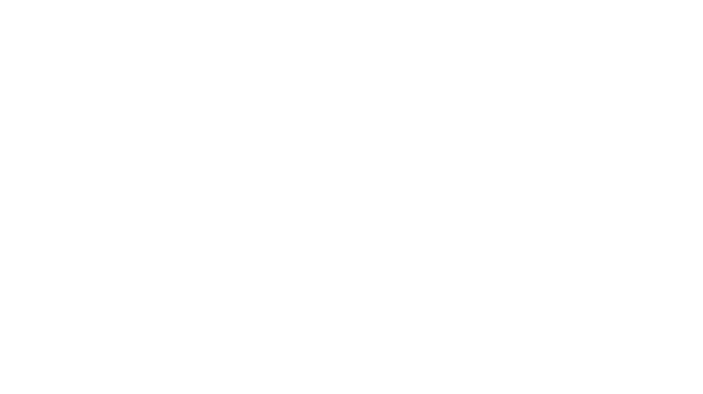
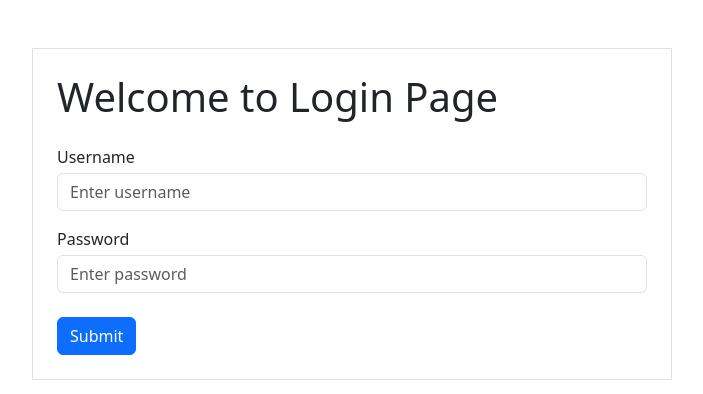
Before and after one commit to Bliggyy/netzwelt-test, a React (Vite) app: page /account/login in a window 1280 px wide. Shown: the top 394 px of the page, without its empty margins (288-991 px from the left). Built offline with nearby package versions, Linux system fonts and the light colour scheme.

Commit message:
added basic login functionality and user state
added the forms and functions needed but did not incorporate the external api yet. Also added basic user instance

```diff
--- a/src/App.tsx
+++ b/src/App.tsx
@@ -1,11 +1,39 @@
-import "bootstrap/dist/css/bootstrap.css";
 import "./App.css";
+import Routing from "./Routing";
+import { useEffect, useState } from "react";
+import { useNavigate } from "react-router-dom";
+
+const initialUser = {
+  username: "",
+  displayName: "",
+  roles: [],
+  isAuthenticated: false,
+};
 
 function App() {
+  const [user, setUser] = useState(initialUser);
+  const navigate = useNavigate();
+
+  useEffect(() => {
+    checkUserState();
+    if (user.isAuthenticated === false) {
+      navigate("/account/login");
+    } else if (user.isAuthenticated === true) {
+      navigate("home/index");
+    }
+  }, []);
+
+  const checkUserState = () => {
+    const user = JSON.parse(localStorage.getItem("user") || "{}");
+    if (user !== "{}") {
+      setUser(user);
+    }
+  };
+
   return (
-    <>
-      <div className="App"></div>
-    </>
+    <div className="App mt-5">
+      <Routing />
+    </div>
   );
 }
 
--- a/src/main.tsx
+++ b/src/main.tsx
@@ -3,6 +3,7 @@ import ReactDOM from "react-dom/client";
 import App from "./App.tsx";
 import "./index.css";
 import { BrowserRouter } from "react-router-dom";
+import "bootstrap/dist/css/bootstrap.css";
 
 ReactDOM.createRoot(document.getElementById("root")!).render(
   <React.StrictMode>
--- a/src/pages/Home.tsx
+++ b/src/pages/Home.tsx
@@ -1,5 +1,9 @@
 function Home() {
-  return <></>;
+  return (
+    <>
+      <h1 className="text-center">Welcome to Home Page</h1>
+    </>
+  );
 }
 
 export default Home;
--- a/src/pages/Login.tsx
+++ b/src/pages/Login.tsx
@@ -1,5 +1,72 @@
+import { useState, useEffect } from "react";
+import { useNavigate } from "react-router-dom";
+
+const initialUser = {
+  username: "",
+  displayName: "",
+  roles: [],
+  isAuthenticated: false,
+};
+
 function Login() {
-  return <></>;
+  const [user, setUser] = useState(initialUser);
+  const [username, setUsername] = useState("");
+  const [password, setPassword] = useState("");
+  const navigate = useNavigate();
+
+  useEffect(() => {
+    checkUserState();
+    if (user.isAuthenticated === true) {
+      navigate("home/index");
+    }
+  }, []);
+
+  const checkUserState = () => {
+    const user = JSON.parse(localStorage.getItem("user") || "{}");
+    if (user !== "{}") {
+      setUser(user);
+    }
+  };
+
+  const login = (username: String, password: String) => {
+    console.log(username + " " + password);
+  };
+
+  const handleEvent = (e: any) => {
+    e.preventDefault();
+    login(username, password);
+  };
+
+  return (
+    <>
+      <div className="container border p-4">
+        <h1 className="mb-4">Welcome to Login Page</h1>
+        <form onSubmit={handleEvent}>
+          <div className="form-group mb-3">
+            <label className="mb-1">Username</label>
+            <input
+              type="text"
+              className="form-control"
+              placeholder="Enter username"
+              onChange={(e) => setUsername(e.target.value)}
+            ></input>
+          </div>
+          <div className="form-group">
+            <label className="mb-1">Password</label>
+            <input
+              type="password"
+              className="form-control"
+              placeholder="Enter password"
+              onChange={(e) => setPassword(e.target.value)}
+            ></input>
+          </div>
+          <button type="submit" className="btn btn-primary mt-4">
+            Submit
+          </button>
+        </form>
+      </div>
+    </>
+  );
 }
 
 export default Login;
```
